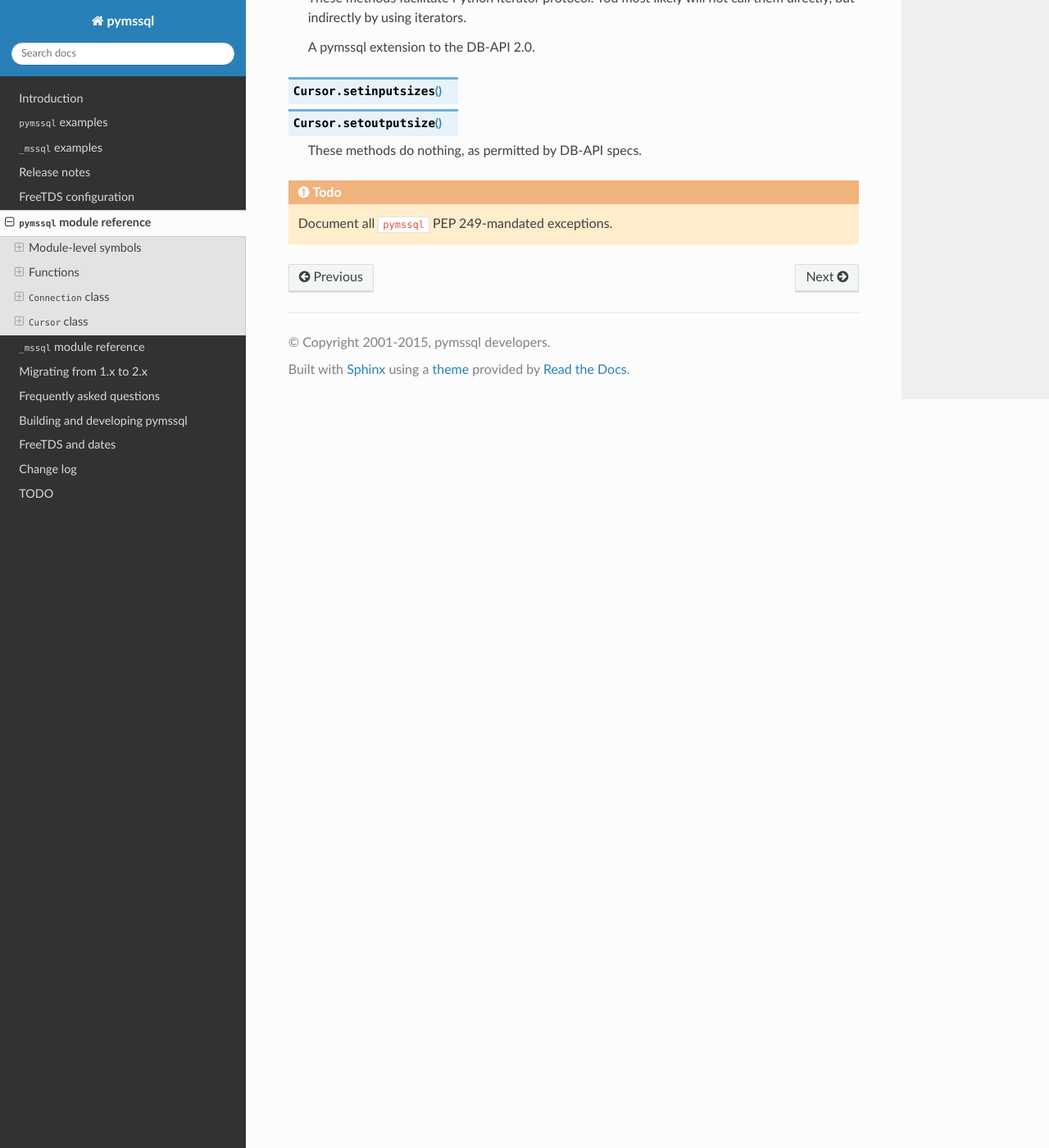
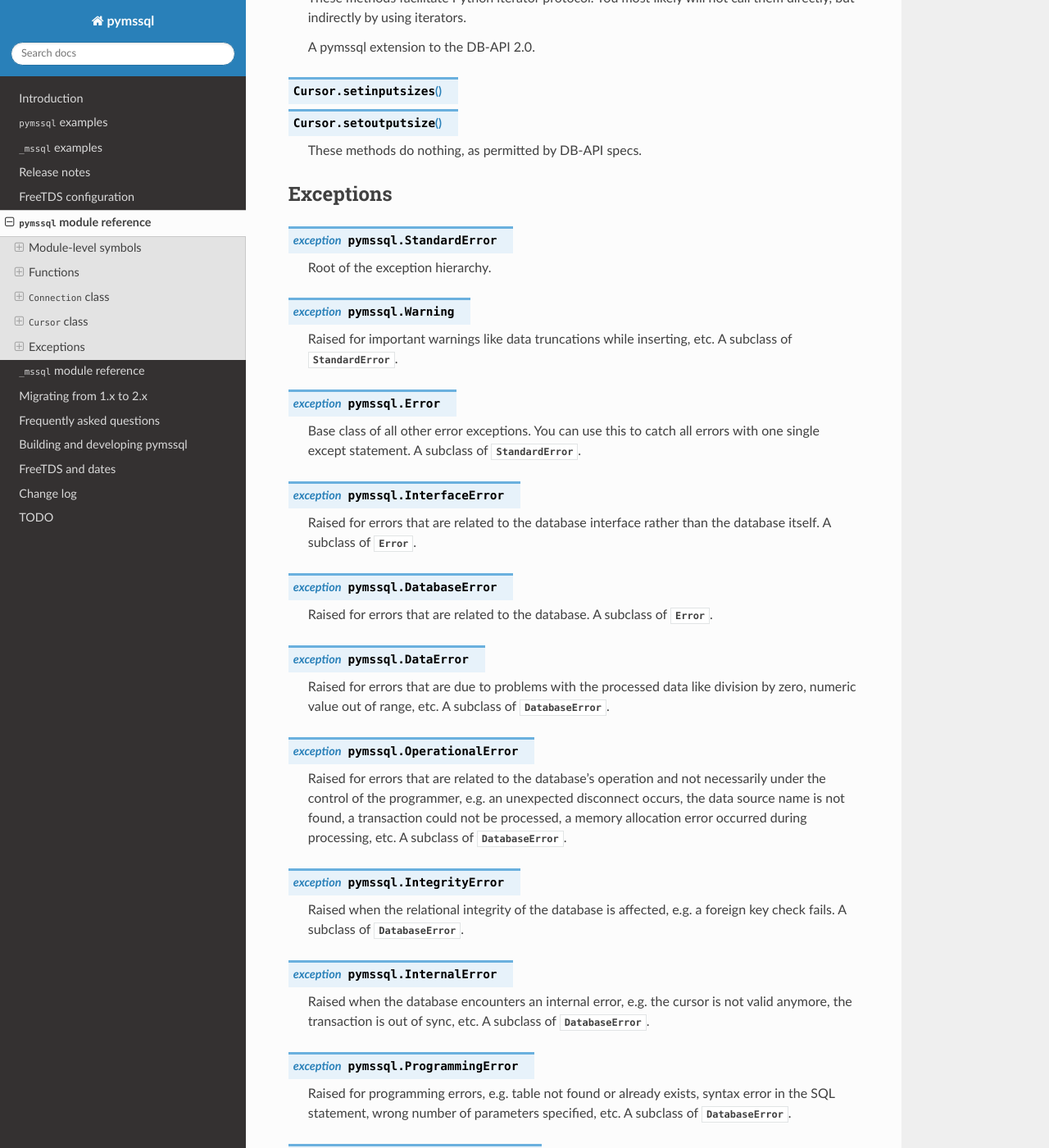
Before and after one commit to pymssql/pymssql, a Sphinx documentation site: the page built from docs/ref/pymssql.rst, in a window 1280 px wide and 1400 px high, scrolled down 6169 px. Shown: the whole window at 82% size. Built offline with Sphinx 7.4.7 and the Read the Docs theme 2.0.0, drawn with Linux system fonts in a browser that asks for light colours; some of the changed text lies outside the part shown.

Commit message:
docs: Document pymssql exceptions.

```diff
--- a/docs/ref/pymssql.rst
+++ b/docs/ref/pymssql.rst
@@ -325,6 +325,80 @@
 
    These methods do nothing, as permitted by DB-API specs.
 
-.. todo:: Document all ``pymssql`` PEP 249-mandated exceptions.
+Exceptions
+==========
+
+.. exception:: StandardError
+
+    Root of the exception hierarchy.
+
+.. exception:: Warning
+
+    Raised for important warnings like data truncations while inserting, etc. A
+    subclass of :exc:`StandardError`.
+
+.. exception:: Error
+
+    Base class of all other error exceptions. You can use this to catch all
+    errors with one single except statement. A subclass of :exc:`StandardError`.
+
+.. exception:: InterfaceError
+
+    Raised for errors that are related to the database interface rather than the
+    database itself. A subclass of :exc:`Error`.
+
+.. exception:: DatabaseError
+
+    Raised for errors that are related to the database. A subclass of
+    :exc:`Error`.
+
+.. exception:: DataError
+
+    Raised for errors that are due to problems with the processed data like
+    division by zero, numeric value out of range, etc. A subclass of
+    :exc:`DatabaseError`.
+
+.. exception:: OperationalError
+
+    Raised for errors that are related to the database's operation and not
+    necessarily under the control of the programmer, e.g. an unexpected
+    disconnect occurs, the data source name is not found, a transaction could
+    not be processed, a memory allocation error occurred during processing, etc.
+    A subclass of :exc:`DatabaseError`.
+
+.. exception:: IntegrityError
+
+    Raised when the relational integrity of the database is affected, e.g. a
+    foreign key check fails. A subclass of :exc:`DatabaseError`.
+
+.. exception:: InternalError
+
+    Raised when the database encounters an internal error, e.g. the cursor is
+    not valid anymore, the transaction is out of sync, etc. A subclass of
+    :exc:`DatabaseError`.
+
+.. exception:: ProgrammingError
+
+    Raised for programming errors, e.g. table not found or already exists,
+    syntax error in the SQL statement, wrong number of parameters specified,
+    etc. A subclass of :exc:`DatabaseError`.
+
+.. exception:: NotSupportedError
+
+    Raised in case a method or database API was used which is not supported by
+    the database, e.g. requesting a ``.rollback()`` on a connection that does
+    not support transaction or has transactions turned off. A subclass of
+    :exc:`DatabaseError`.
+
+.. exception:: ColumnsWithoutNamesError
+
+    Raised by :meth:`Cursor.execute` when ``as_dict=True`` has been specified
+    when :func:`opening <connect>` the :class:`connection <Connection>` and the
+    query sent to the server doesn't involve columns names in its results.
+    A subclass of :exc:`InterfaceError`.
+
+    note::
+        ``ColumnsWithoutNamesError`` isn't a PEP-249-mandated exception but
+        rather a pymssql extension.
 
 .. _SQL Injection attacks: http://en.wikipedia.org/wiki/SQL_injection
```
